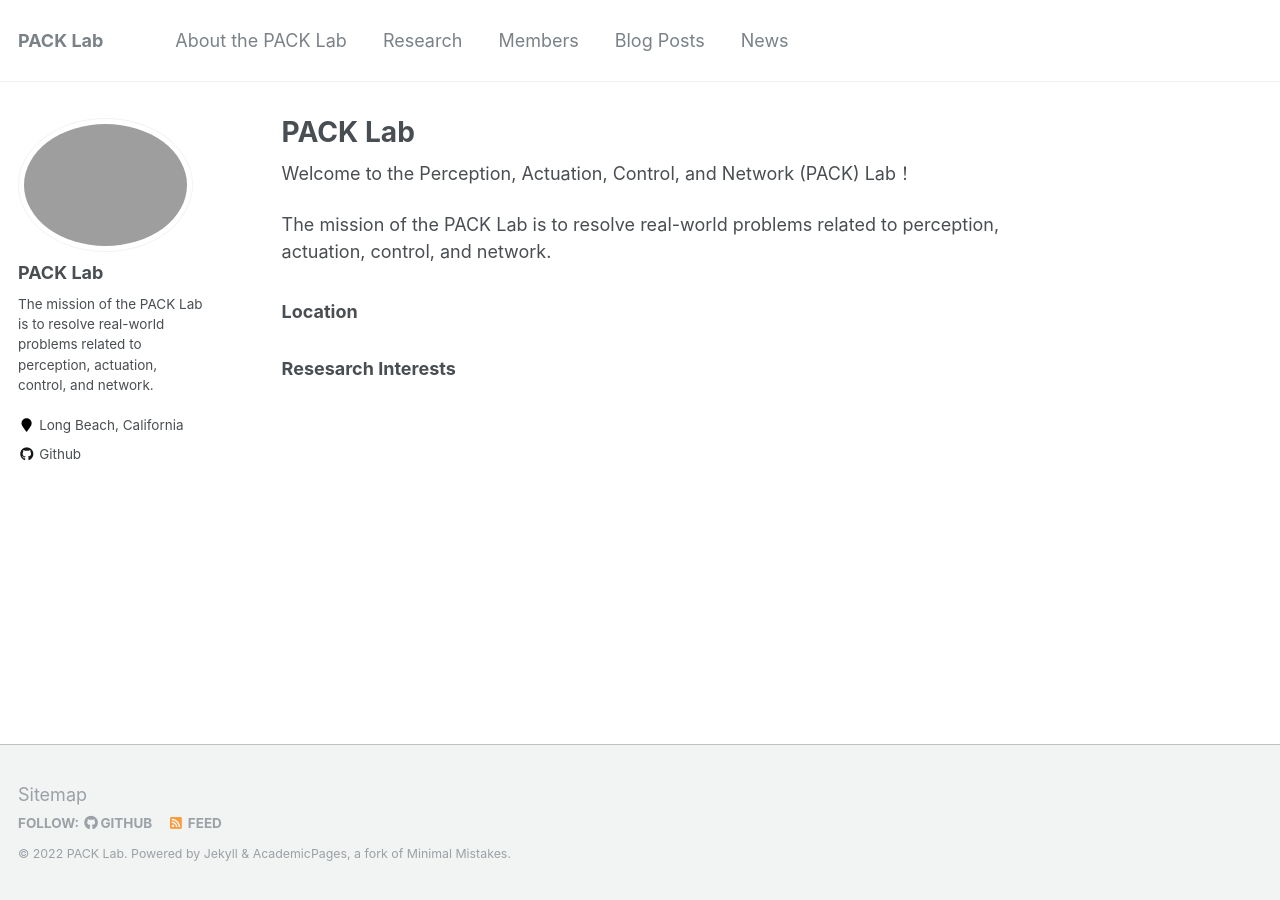
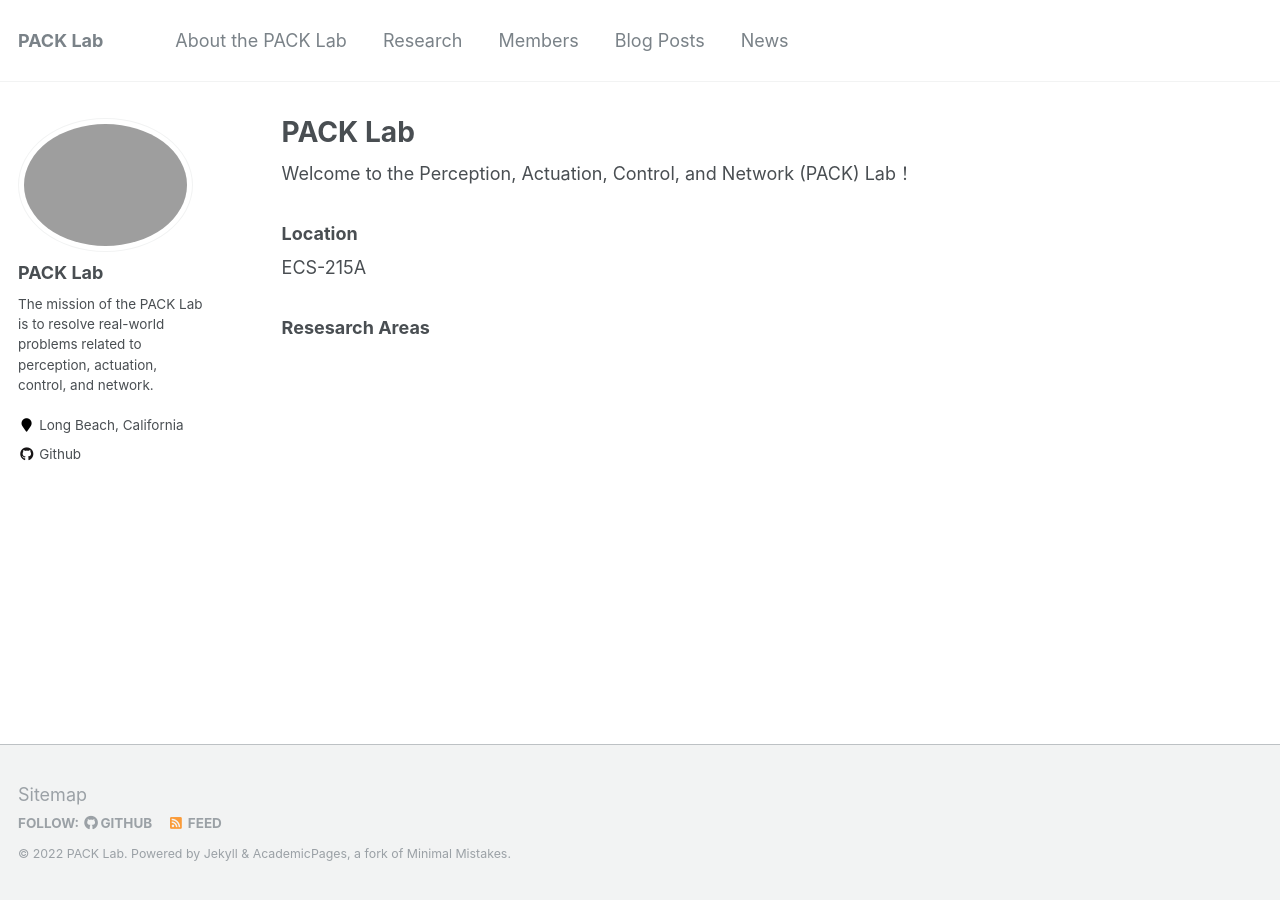
Before and after one commit to pack-lab/pack-lab.github.io, a Jekyll site: the page built from _pages/about.md, in a window 1280 px wide. Built offline with Jekyll 4.4.1, drawn with Linux system fonts in a browser that asks for light colours.

Commit message:
Update about.md

```diff
--- a/_pages/about.md
+++ b/_pages/about.md
@@ -10,11 +10,11 @@ redirect_from:
 
 Welcome to the Perception, Actuation, Control, and Network (PACK) Lab！
 
-The mission of the PACK Lab is to resolve real-world problems related to perception, actuation, control, and network.
 
 ### Location
+ECS-215A
 
-### Resesarch Interests
+### Resesarch Areas
 
 
 <!-- This is the front page of a website that is powered by the [academicpages template](https://github.com/academicpages/academicpages.github.io) and hosted on GitHub pages. [GitHub pages](https://pages.github.com) is a free service in which websites are built and hosted from code and data stored in a GitHub repository, automatically updating when a new commit is made to the respository. This template was forked from the [Minimal Mistakes Jekyll Theme](https://mmistakes.github.io/minimal-mistakes/) created by Michael Rose, and then extended to support the kinds of content that academics have: publications, talks, teaching, a portfolio, blog posts, and a dynamically-generated CV. You can fork [this repository](https://github.com/academicpages/academicpages.github.io) right now, modify the configuration and markdown files, add your own PDFs and other content, and have your own site for free, with no ads! An older version of this template powers my own personal website at [stuartgeiger.com](http://stuartgeiger.com), which uses [this Github repository](https://github.com/staeiou/staeiou.github.io).
```
